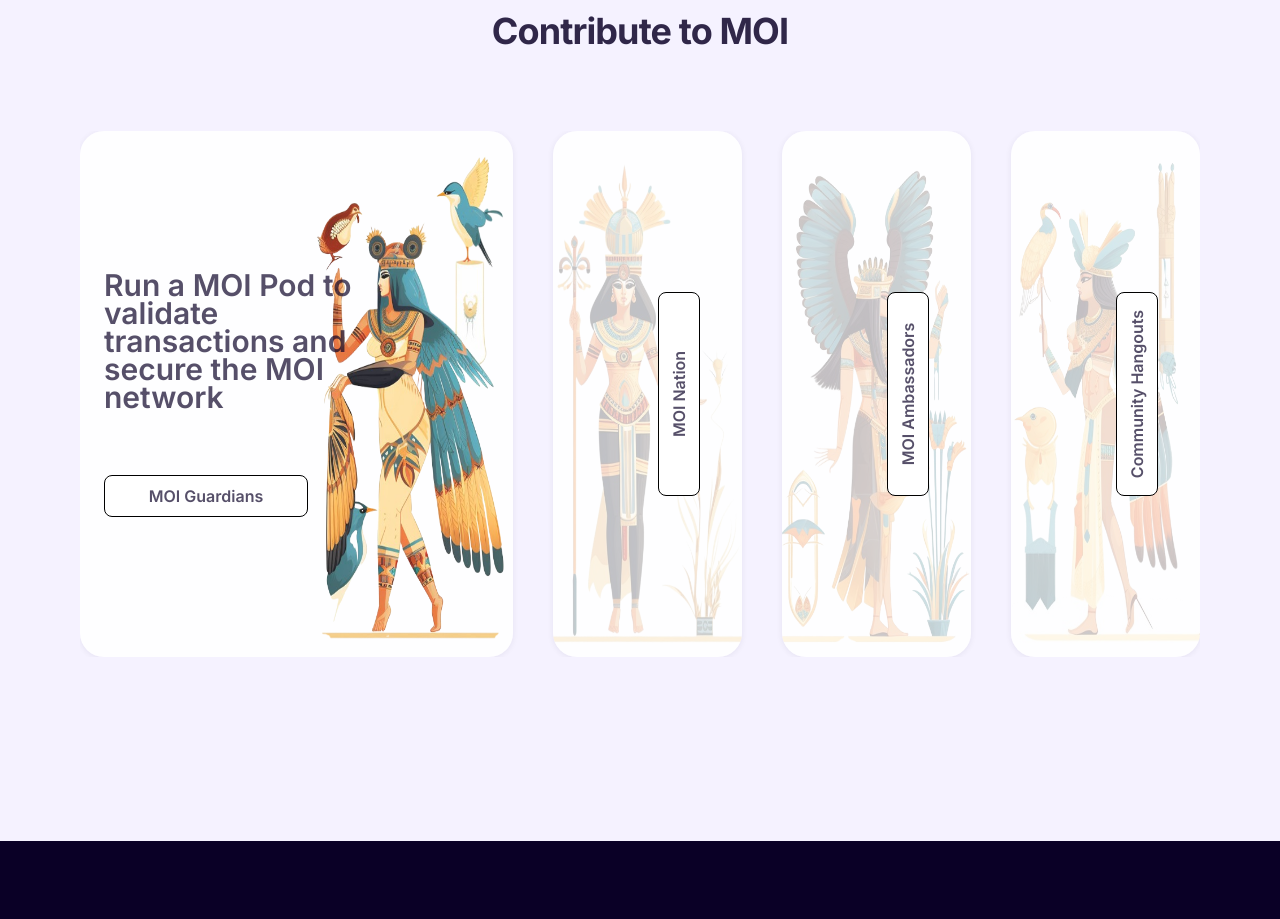
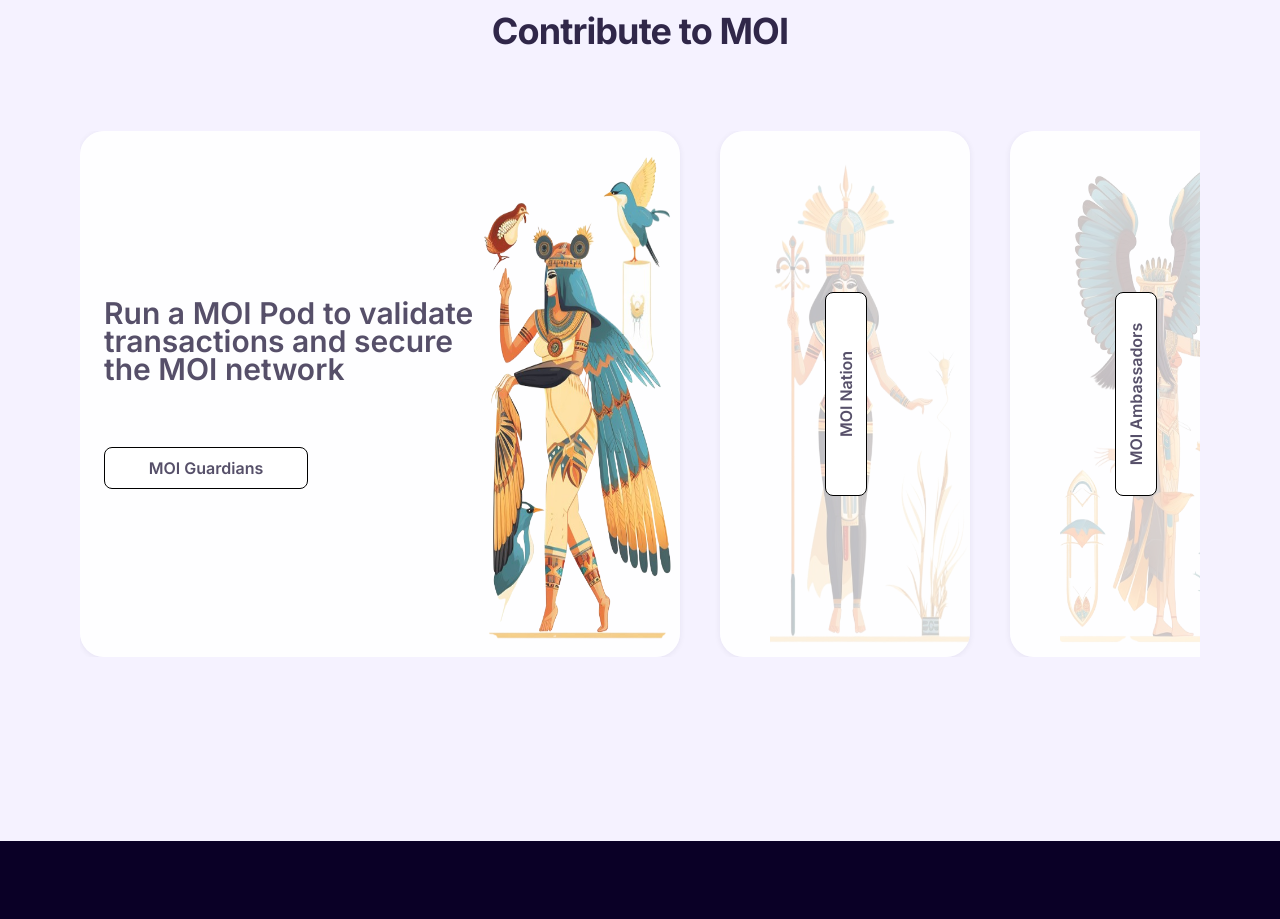
Before and after one commit to moinetworkllc/airdrop-web, a Next.js app: page / in a window 1280 px wide. Shown: the part 1780-2699 px from the top of the page. Built offline with nearby package versions, Linux system fonts and the light colour scheme.

Commit message:
cosmetic changes

```diff
--- a/src/components/LandingComp/StepForward.js
+++ b/src/components/LandingComp/StepForward.js
@@ -15,6 +15,7 @@ const primaryFeatures = [
     description:
       "Run a MOI Pod to validate transactions and secure the MOI network",
     href: "https://voyage.moi.technology/",
+    target: "_blank",
     lightImage: "light-guardians",
     darkImage: "dark-guardians",
   },
@@ -22,6 +23,7 @@ const primaryFeatures = [
     name: "MOI Nation",
     description: "Perform small but crucial tasks as a CitZen to spread awareness about MOI",
     href: "https://moination.com/",
+    target: "_blank",
     lightImage: "light-nation",
     darkImage: "dark-nation"
   },
@@ -30,6 +32,7 @@ const primaryFeatures = [
     description:
       "Nurture and support the MOI community by educating and connecting members",
     href: "https://medium.com/moi-technology/introducing-the-moi-ambassador-program-towards-the-million-nodes-billion-interactions-1513521ece54",
+    target: "_blank",
     lightImage: "light-ambassadors",
     darkImage: "dark-ambassadors"
   },
@@ -38,6 +41,7 @@ const primaryFeatures = [
     description:
       "Dive into engaging discussions about MOI on our outreach channels",
     href: "#",
+    target: "",
     lightImage: "light-community",
     darkImage: "dark-community"
   },
@@ -60,7 +64,7 @@ const StepForward = () => {
           <div className="flex flex-col md:flex-col overflow-hidden overflow-x-auto lg:flex-row justify-between w-full gap-y-10 lg:gap-x-10">
 
             {primaryFeatures.map((feature, index) => (
-              <div
+              <><Link href={feature.href} target={feature.href}><div
                 key={feature.name}
                 className={`relative overflow-hidden flex flex-col gap-y-16 justify-center h-fit bg-moi-white-100 lg:h-[526px] px-6  rounded-3xl py-6 transition-all duration-500 shadow-5xl ${activeCard === index ? 'lg:w-[600px] xl:w-[600px]' : 'lg:w-[250px] xl:w-[250px]' }`}
                 onClick={()=> setActiveCard(index)}
@@ -74,6 +78,7 @@ const StepForward = () => {
                   <p className={`text-base text-center font-semibold text-moi-purple-700 lg:w-[170px]`}>{feature.name}</p>
                 </div>
               </div>
+              </Link></>
             ))}
           </div>
         </div>
```
